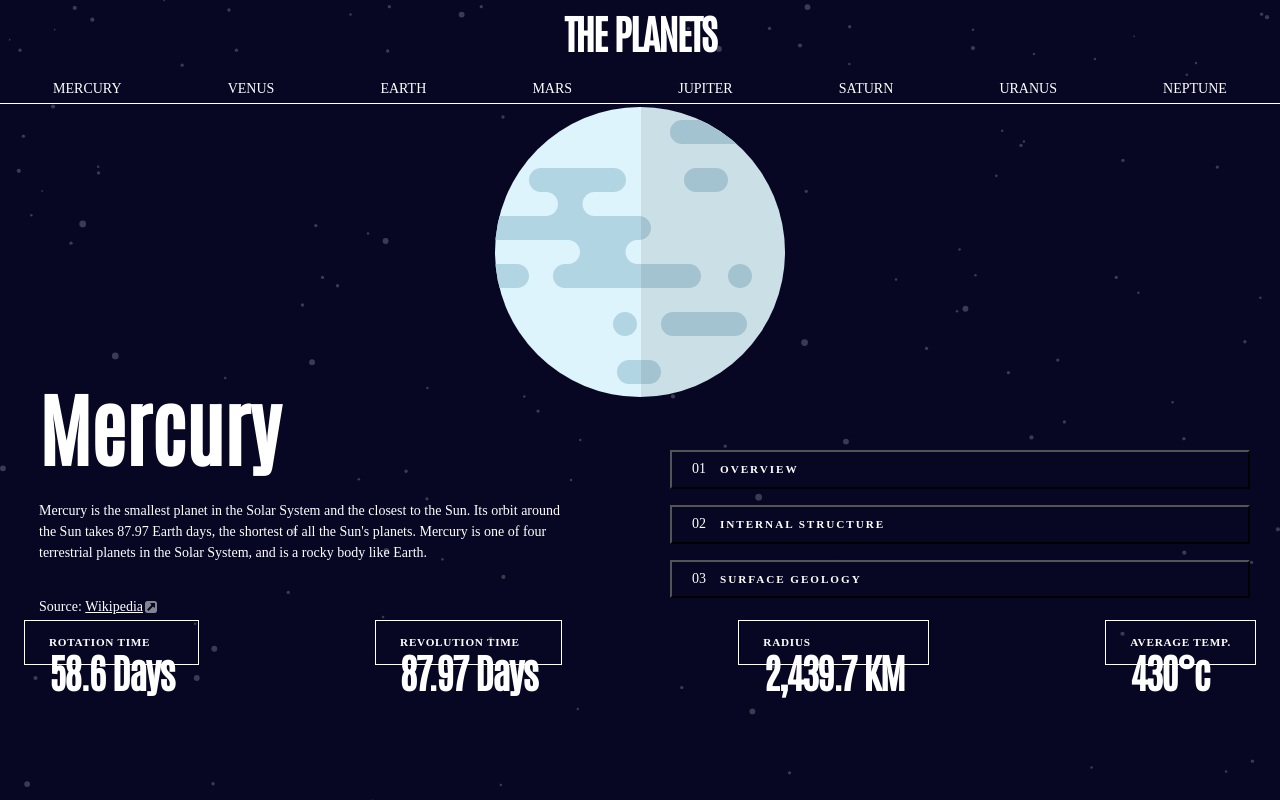
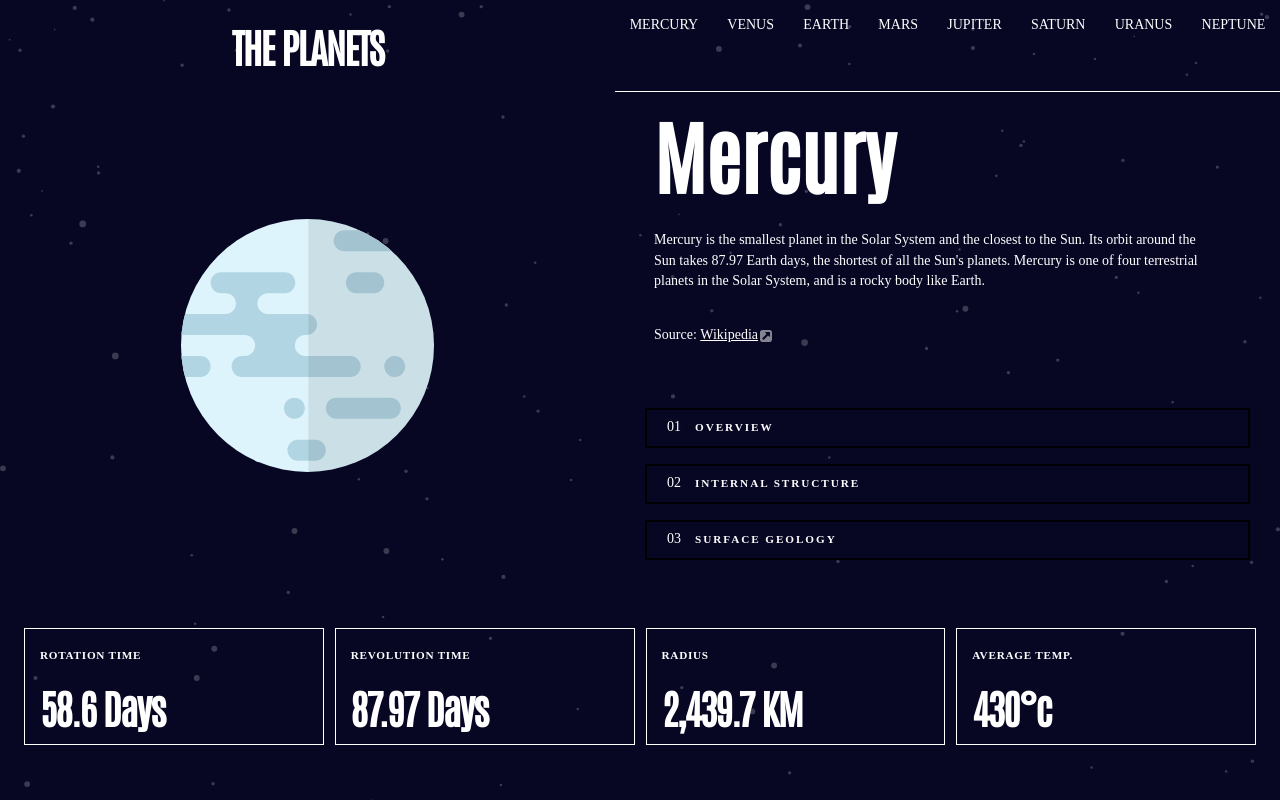
Before and after one commit to infiniteweb/planetFactSite, a React (Vite) app: page / in a window 1280 px wide. Built offline with nearby package versions, Linux system fonts and the light colour scheme.

Commit message:
tablet design complete

```diff
--- a/src/App.jsx
+++ b/src/App.jsx
@@ -1,6 +1,7 @@
 import "./styles.css";
 import "./quickStyles.css";
 import mecuryImage from "./assets/images/planet-mercury.svg";
+import venusImage from "./assets/images/planet-venus.svg";
 import navBarImage from "./assets/images/icon-hamburger.svg";
 import sourceImage from "./assets/images/icon-source.svg";
 import { useState, useEffect } from "react";
@@ -74,7 +75,9 @@ function App() {
           </div>
 
           <div id="planet-card">
-            <img id="mercury-image" src={mecuryImage} />
+            <span id="planet-image-wrapper">
+              <img id="planet-image" src={mecuryImage} />
+            </span>
           </div>
 
           <div className="planet-data">
@@ -96,13 +99,16 @@ function App() {
           </div>
           <div className="is-browser">
             <button>
-              <span>01</span><h3>OVERVIEW</h3>
+              <span>01</span>
+              <h3>OVERVIEW</h3>
             </button>
             <button>
-            <span>02</span><h3>INTERNAL STRUCTURE</h3>
+              <span>02</span>
+              <h3>INTERNAL STRUCTURE</h3>
             </button>
             <button>
-            <span>03</span><h3>SURFACE GEOLOGY</h3>
+              <span>03</span>
+              <h3>SURFACE GEOLOGY</h3>
             </button>
           </div>
 
--- a/src/styles.css
+++ b/src/styles.css
@@ -56,7 +56,7 @@
     --fs-500: 1.5rem;
     --fs-400: 0.7rem;
     --fs-300: 0.7rem;
-    --fs-200: 0.7rem;
+    --fs-200: 0.5rem;
   }
 }
 
@@ -245,8 +245,8 @@ button :hover {
     "planetCard"
     "planetData"
     "planetStats";
-  grid-template-rows: 10vh 7vh 46vh 35vh;
-  height: 100vh;
+  /* grid-template-rows: 10vh 7vh 46vh 35vh; */
+  min-height: 100vh;
 }
 
 .top-bar {
@@ -298,10 +298,16 @@ button :hover {
   display: flex;
   justify-content: center;
   align-items: center;
+  min-height: 300px;
 }
 
-#mercury-image {
-  max-width: 29vw;
+#planet-image-wrapper {
+  display: flex;
+  justify-content: center;
+}
+
+#planet-image {
+  width: 38%;
   height: auto;
 }
 
@@ -354,11 +360,22 @@ button :hover {
   padding: 11px 24px 11px;
   border: 1px solid;
 }
+
+@media (min-width: 61em) {
+  .container-grid {
+    grid-template-columns: 1fr 1fr;
+    grid-template-areas:
+      "topbar browserNav"
+      "planetCard planetData"
+      "planetCard isBrowser"
+      "planetStats planetStats" !important;
+  }
+}
+
 @media (min-width: 47em) {
   .container-grid {
     grid-template-columns: 1fr 1fr;
-    /*  159 460 253 164 */
-    grid-template-rows: 8vh 5vh 37vh 24vh 16vh;
+
     grid-template-areas:
       "topbar topbar"
       "browserNav browserNav"
@@ -379,18 +396,31 @@ button :hover {
   }
 
   .browser-nav {
-    display: block !important;
+    display: flex !important;
     border-bottom: 1px solid;
+    justify-content: center;
+    gap: 33px;
   }
 
   .browser-nav ul {
     display: flex !important;
     justify-content: space-around;
     padding: 0;
+    min-width: 665px;
+    flex: 1;
   }
 
   .browser-nav li {
     list-style: none;
+  }
+
+  #planet-card {
+    min-height: 460px;
+  }
+
+  #planet-image {
+    width: 87%;
+    height: auto;
   }
 
   .planet-data {
@@ -414,6 +444,8 @@ button :hover {
     display: flex;
     padding: 7px 87px 7px 0px;
     margin-bottom: 16px;
+    border-style: solid;
+    min-height: 40px;
   }
 
   .is-browser button span {
@@ -423,11 +455,14 @@ button :hover {
 
   .planet-stats {
     flex-direction: row;
-    justify-content: space-between;
+    gap: 11px;
   }
 
   .planet-stats div {
     flex-direction: column;
     align-items: start;
+    flex: 1;
+    min-height: 88px;
+    padding: 16px 0px 19px 15px;
   }
 }
```
